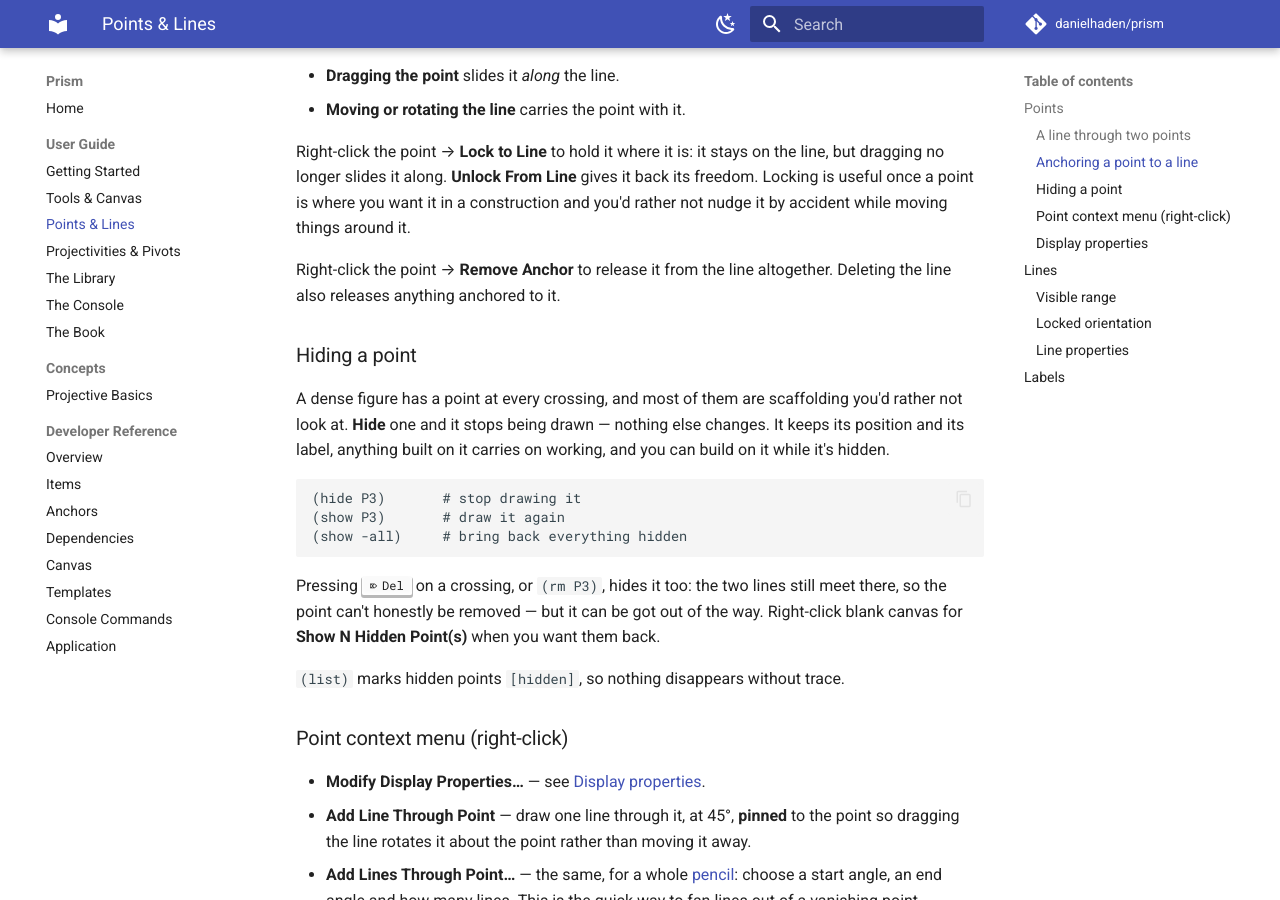
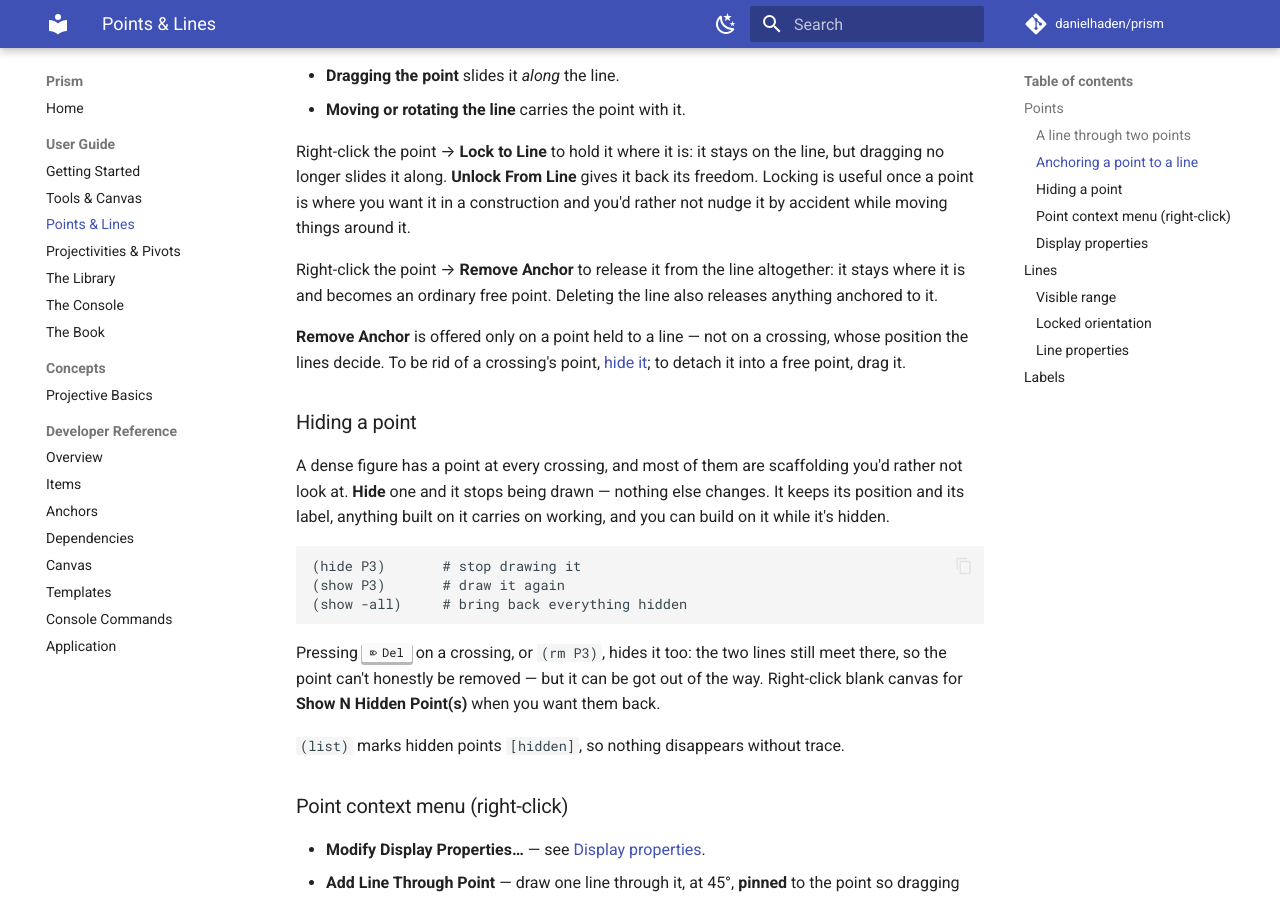
Before and after one commit to danielhaden/prism, an MkDocs documentation site: the page built from docs/guide/points-and-lines.md, in a window 1280 px wide and 900 px high, scrolled down 1817 px. Built offline with MkDocs 1.6.1 and Material for MkDocs 9.7.7, drawn with Linux system fonts in a browser that asks for light colours; comment, search, counter and statistics services are not loaded.

Commit message:
Fix the crash behind Remove Anchor, and offer it only where it means something
Remove Anchor called clear_anchor(), which never told the scene. On a crossing
that left the point in scene._meets with no anchor, and the next recompute —
which runs on every drag step — died in _claim_meet with "'NoneType' object
has no attribute 'references_line'". This is the crash-on-drag reported
earlier; it went away on restart because reopening rebuilds _meets from the
lines, so the inconsistency never survived a session.

clear_anchor() now tells the scene, _apply_meets drops an anchorless entry
rather than walking into it, and the action commits undo — it didn't, so
releasing a point could not be undone.

The entry is now offered only on a point held to a line, where releasing it is
a meaningful thing to ask for. A crossing's position is decided by its lines:
to be rid of its point, hide it; to detach it into a free point, drag it,
which has always done exactly that.

Co-Authored-By: Claude Opus 5 <noreply@anthropic.com>

```diff
--- a/docs/guide/points-and-lines.md
+++ b/docs/guide/points-and-lines.md
@@ -90,7 +90,12 @@ construction and you'd rather not nudge it by accident while moving things
 around it.
 
 Right-click the point → **Remove Anchor** to release it from the line
-altogether. Deleting the line also releases anything anchored to it.
+altogether: it stays where it is and becomes an ordinary free point. Deleting
+the line also releases anything anchored to it.
+
+**Remove Anchor** is offered only on a point held to a line — not on a
+crossing, whose position the lines decide. To be rid of a crossing's point,
+[hide it](#hiding-a-point); to detach it into a free point, drag it.
 
 ### Hiding a point
 
```
Also changed, not shown: CLAUDE.md (+9 -0 lines), 2 other files.
